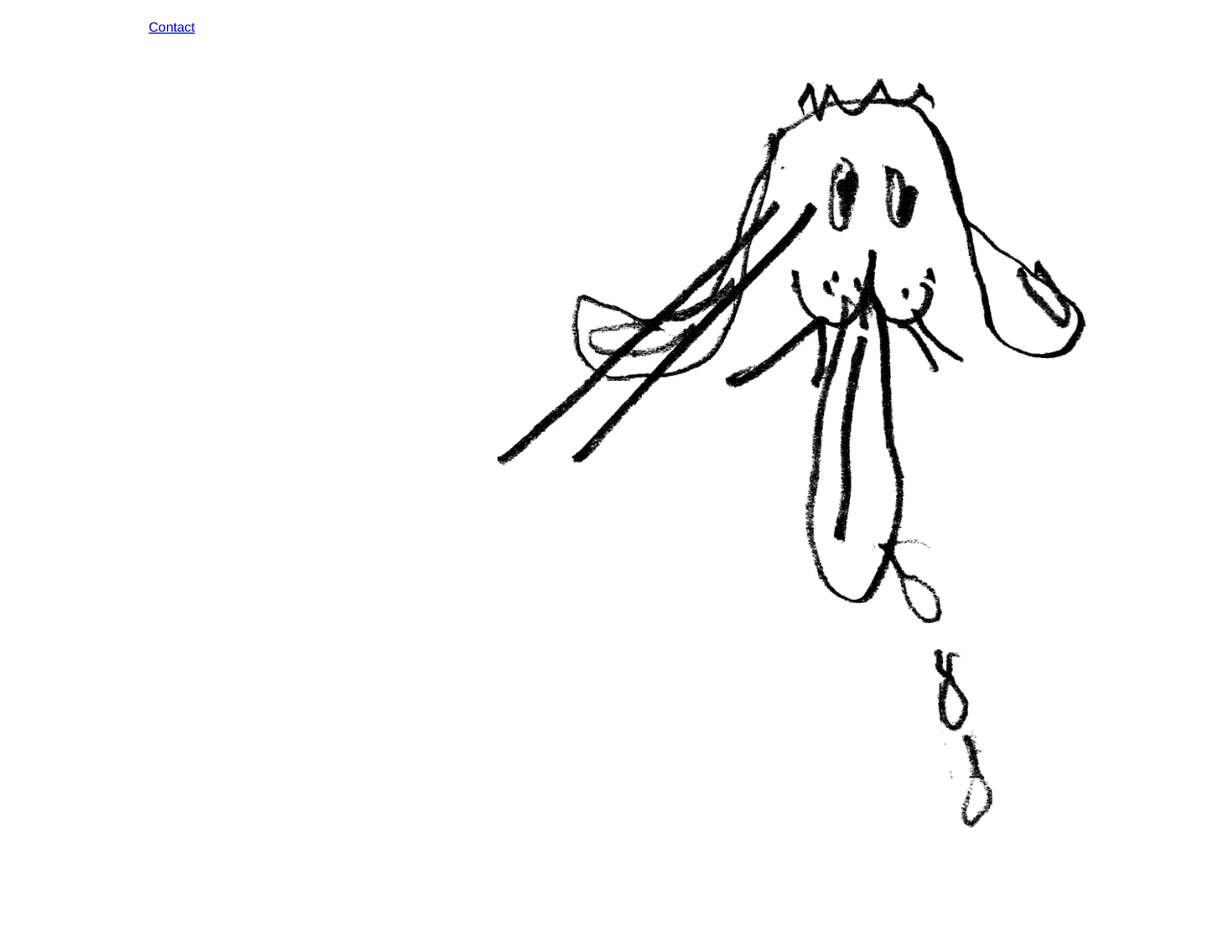
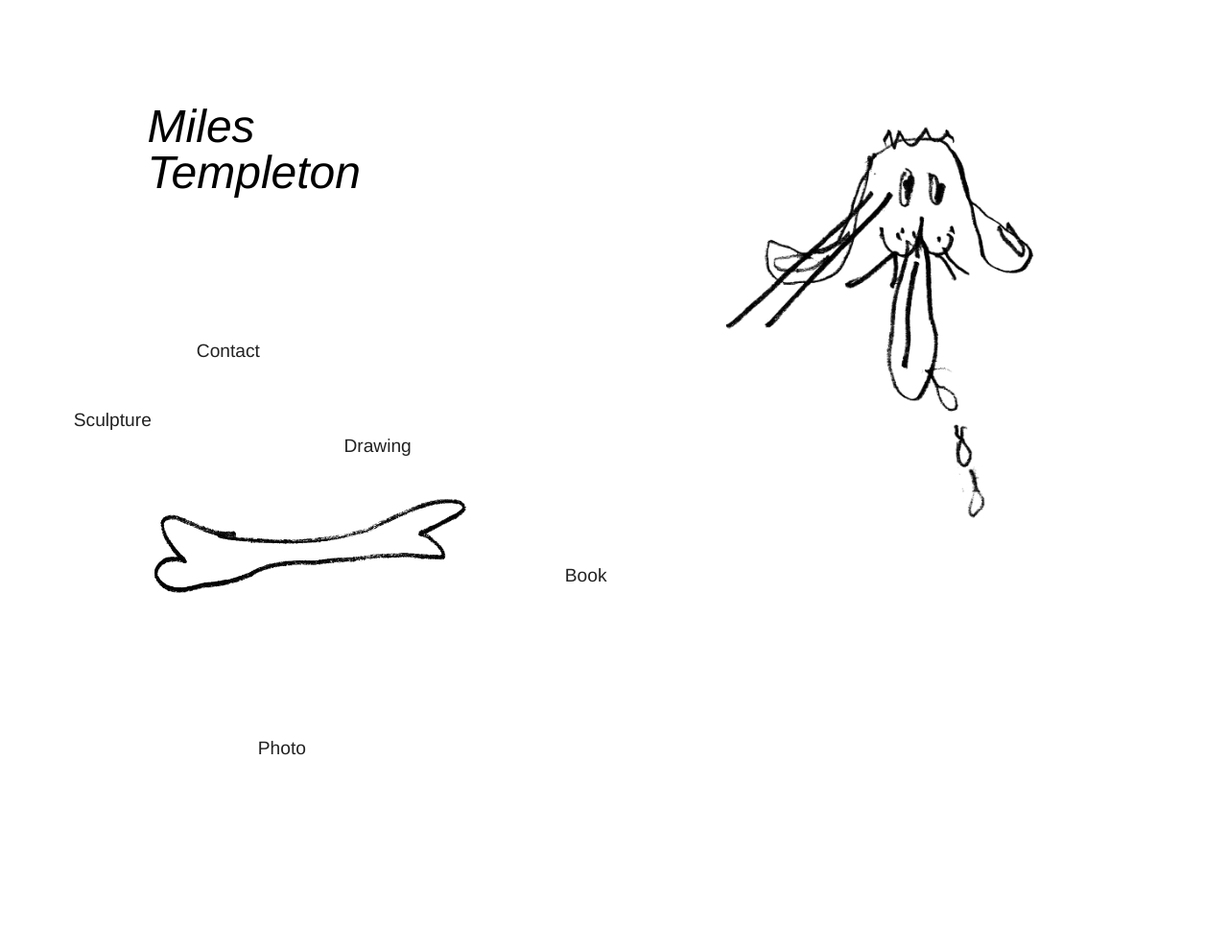
Before and after one commit to milestempleton/milestempleton.github.io, a Jekyll site: the page built from index.html, in a window 1280 px wide. Shown: the whole page at 96% size. Built offline with Jekyll 4.4.1, drawn with Linux system fonts in a browser that asks for light colours; nearby versions of some CDN libraries; before the commit the page ends 900 px from its top, so only the background shows below that.

Commit message:
style home page

```diff
--- a/_layouts/default.html
+++ b/_layouts/default.html
@@ -2,13 +2,7 @@
 <html>
   {% include head.html %}
   <body>
-    <div id="container">
-      <div class="row">
-        <div class="columns small-12">
-          {{ content }}
-        </div>
-      </div>
-    </div>
+    {{ content }}
 
     <script src="//ajax.googleapis.com/ajax/libs/jquery/1.10.2/jquery.min.js"></script>
     <script>window.jQuery || document.write('<script src="js/vendor/jquery-1.10.2.min.js"><\/script>')</script>
--- a/css/main.css
+++ b/css/main.css
@@ -1,14 +1,68 @@
 body {
-  font: 14px/2 Helvetica, sans-serif;
-}
-
-#container {
+  font: 14px/3rem Helvetica, sans-serif;
   position: absolute;
   top: 0;
   bottom: 0;
   left: 0;
   right: 0;
-  background: url(../assets/bigdog.png) no-repeat;
-  background-size: contain;
-  background-position: 90%;
+  margin: 0;
+  overflow: hidden;
 }
+
+a {
+  font-size: 1.2rem;
+  text-decoration: none;
+  color: #222;
+  }
+  a:hover {
+    color: #FF6D19; /* #ff2147;*/
+  }
+
+#dog,#bone,#title,
+#contact,#sculpture,
+#drawing,#book,#photo {
+  position: absolute;
+  }
+  #dog {
+    background: url(../assets/bigdog.png) no-repeat;
+    /*background-position: 90%;*/
+    background-size: contain;
+    height: 100%;
+    width: 30%;
+    top: 10%;
+    right: 12%;
+  }
+  #bone {
+    background: url(../assets/bone.png) no-repeat;
+    /*background-position: 10%;*/
+    background-size: contain;
+    width: 26%;
+    height: 40%;
+    bottom: 3%;
+    left: 12%;
+  }
+  #title {
+    font-size: 3rem;
+    top: 12%;
+    left: 12%;
+  }
+  #contact {
+    top: 38%;
+    left: 16%;
+  }
+  #sculpture {
+    top: 46%;
+    left: 6%;
+  }
+  #drawing {
+    top: 49%;
+    left: 28%;
+  }
+  #book {
+    top: 64%;
+    left: 46%;
+  }
+  #photo {
+    top: 84%;
+    left: 21%;
+  }
--- /dev/null
+++ b/index.html
@@ -0,0 +1,12 @@
+---
+layout: default
+---
+<div id="dog"></div>
+<div id="bone"></div>
+<div id="title"><em>Miles<br>Templeton</em></div>
+<a id="contact" href="{{site.baseurl}}/contact/">Contact</a>
+<a id="sculpture" href="{{site.baseurl}}/sculpture/">Sculpture</a>
+<a id="drawing" href="{{site.baseurl}}/drawing/">Drawing</a>
+<a id="book" href="{{site.baseurl}}/book/">Book</a>
+<a id="photo" href="{{site.baseurl}}/photo/">Photo</a>
+<a href="{{site.baseurl}}/drool/"></a>
```
Also changed, not shown: index.md (deleted, +0 -5 lines).
